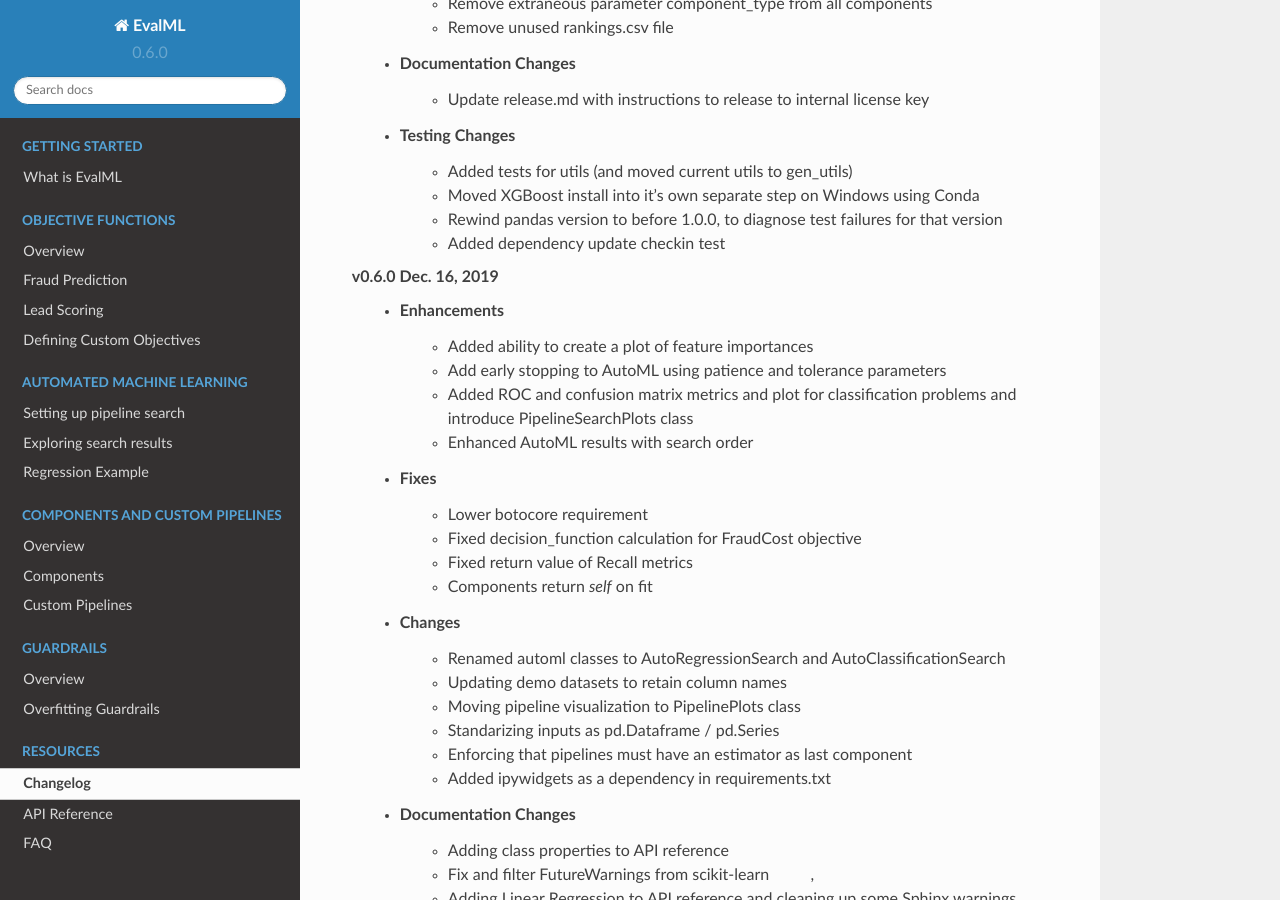
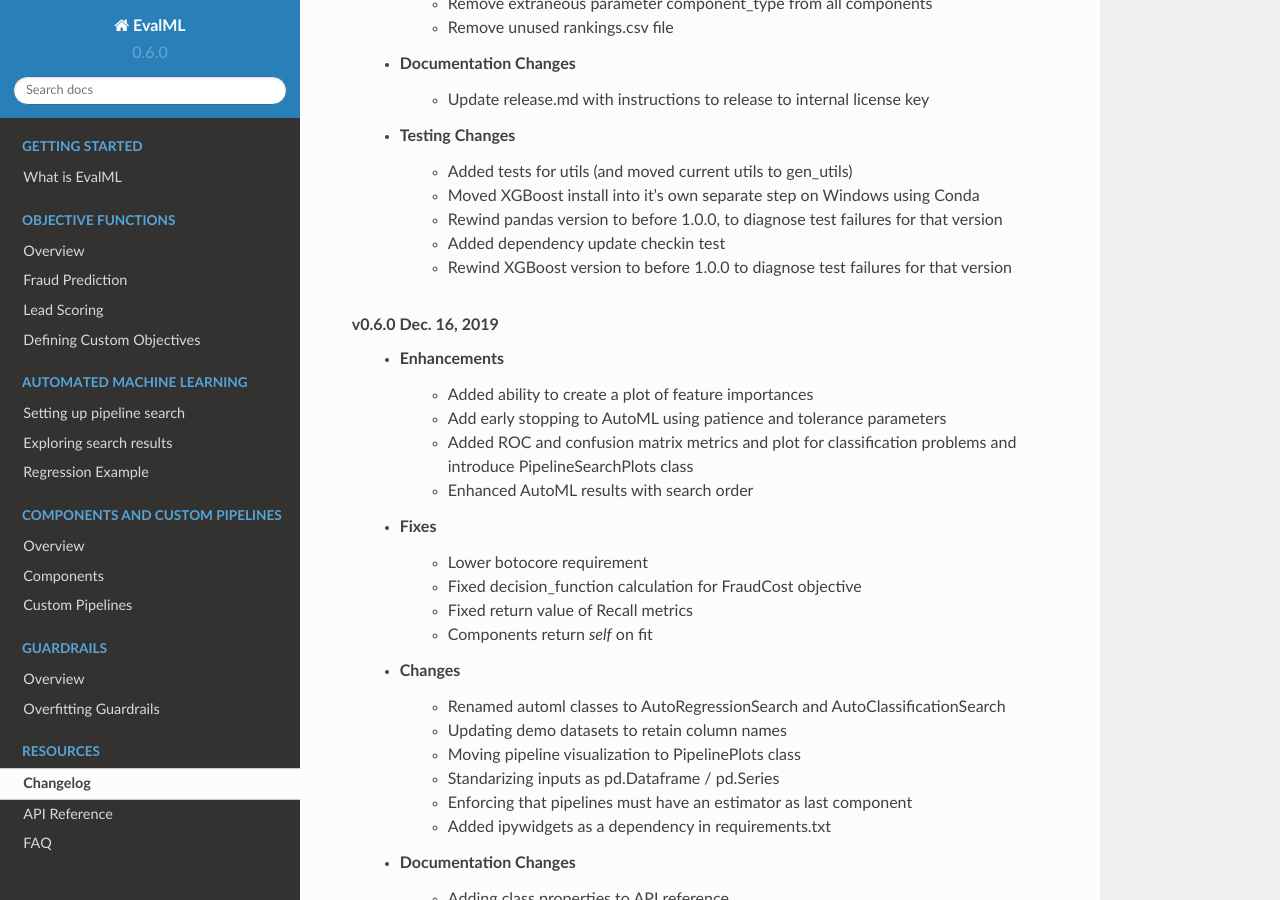
Before and after one commit to alteryx/evalml, a Sphinx documentation site: the page built from docs/source/changelog.rst, in a window 1280 px wide and 900 px high, scrolled down 523 px. Built offline with Sphinx 7.4.7 and the Read the Docs theme 2.0.0, drawn with Linux system fonts in a browser that asks for light colours; comment, search, counter and statistics services are not loaded.

Commit message:
Cap XGBoost < 1.0.0 (#402)
* cap xg

* Changelog

* PR #

```diff
--- a/docs/source/changelog.rst
+++ b/docs/source/changelog.rst
@@ -21,6 +21,7 @@
         * Moved XGBoost install into it's own separate step on Windows using Conda :pr:`313`
         * Rewind pandas version to before 1.0.0, to diagnose test failures for that version :pr:`325`
         * Added dependency update checkin test :pr:`324`
+        * Rewind XGBoost version to before 1.0.0 to diagnose test failures for that version :pr:`402`
 
 **v0.6.0 Dec. 16, 2019**
     * Enhancements
--- a/requirements.txt
+++ b/requirements.txt
@@ -5,7 +5,7 @@
 dask[complete]>=2.1.0
 numpy>=1.16.4
 pandas>=0.25.0,<1.0.0
-xgboost>=0.82
+xgboost>=0.82,<1.0.0
 tqdm>=4.33.0
 scikit-optimize[plots]
 colorama
```
